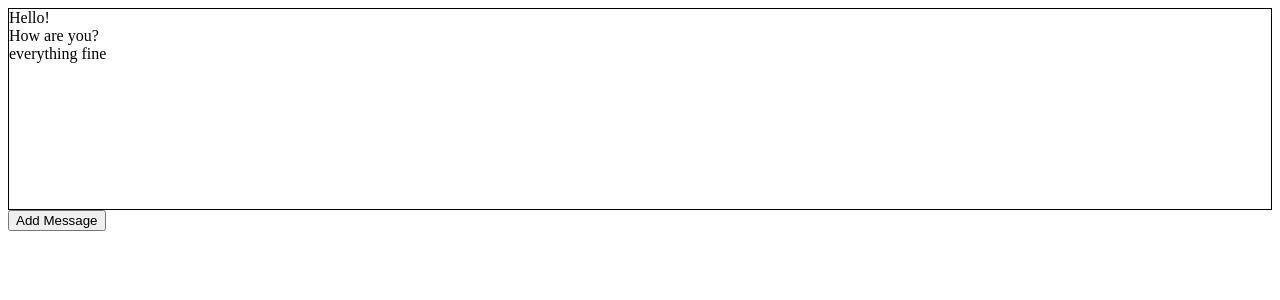
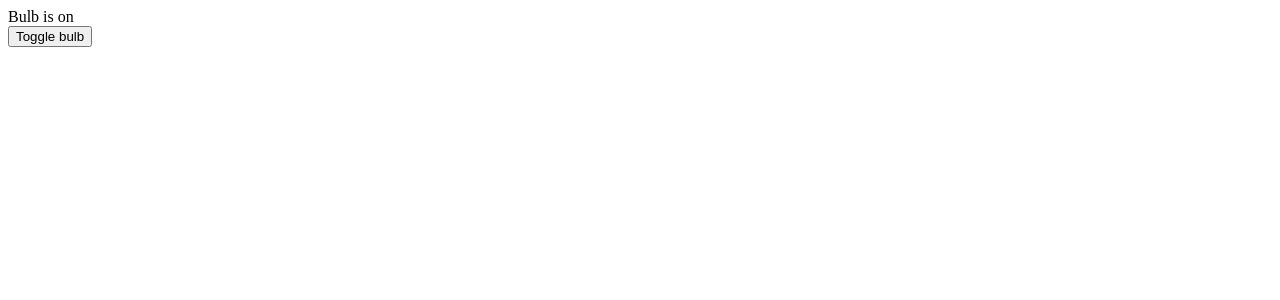
Before and after one commit to vinsmokejazz/learning-log, a React (Vite) app in the folder react-prc/: page / in a window 1280 px wide. Shown: the top 300 px of the page. Built offline with nearby package versions, Linux system fonts and the light colour scheme.

Commit message:
small change

```diff
--- a/react-prc/src/App.jsx
+++ b/react-prc/src/App.jsx
@@ -1,32 +1,30 @@
-import React, { useEffect, useRef, useState } from 'react';
+import React, { useState } from "react";
 
-function Chat() {
-  const [messages, setMessages] = useState(["Hello!", "How are you?","everything fine"]);
-  const chatBoxRef = useRef(null);
+function App(){
+  return <div>
+    <LightBulb/>
+  </div>
+  }
 
-  // Function to simulate adding new messages
-  const addMessage = () => {
-    setMessages((prevMessages) => [...prevMessages, "New message!"]);
-  };
+  function LightBulb(){
+    const[bulbOn, setBulbOn]=useState(true);
+    return <div>
+      <BulbState bulbOn={bulbOn} />
+      <ToggleBulbState setBulbOn={setBulbOn}/>
+    </div>
 
-  // Scroll to the bottom whenever a new message is added
-  useEffect(() => {
-    chatBoxRef.current.scrollTop = chatBoxRef.current.scrollHeight;
-  }, [messages]);
+  }
 
-  return (
-    <div>
-      <div
-        ref={chatBoxRef}
-        style={{ height: "200px", overflowY: "scroll", border: "1px solid black" }}
-      >
-        {messages.map((msg, index) => (
-          <div key={index}>{msg}</div>
-        ))}
-      </div>
-      <button onClick={addMessage}>Add Message</button>
+  function BulbState({bulbOn}){
+    return <div>
+      {bulbOn ? "Bulb is on" : "NOT on"}
     </div>
-  );
-}
+  }
 
-export default Chat;
+  function ToggleBulbState({setBulbOn}){
+    return <div>
+      <button onClick={()=>setBulbOn((prev)=>!prev)}>Toggle bulb</button>
+    </div>
+  }
+
+export default App;
```
